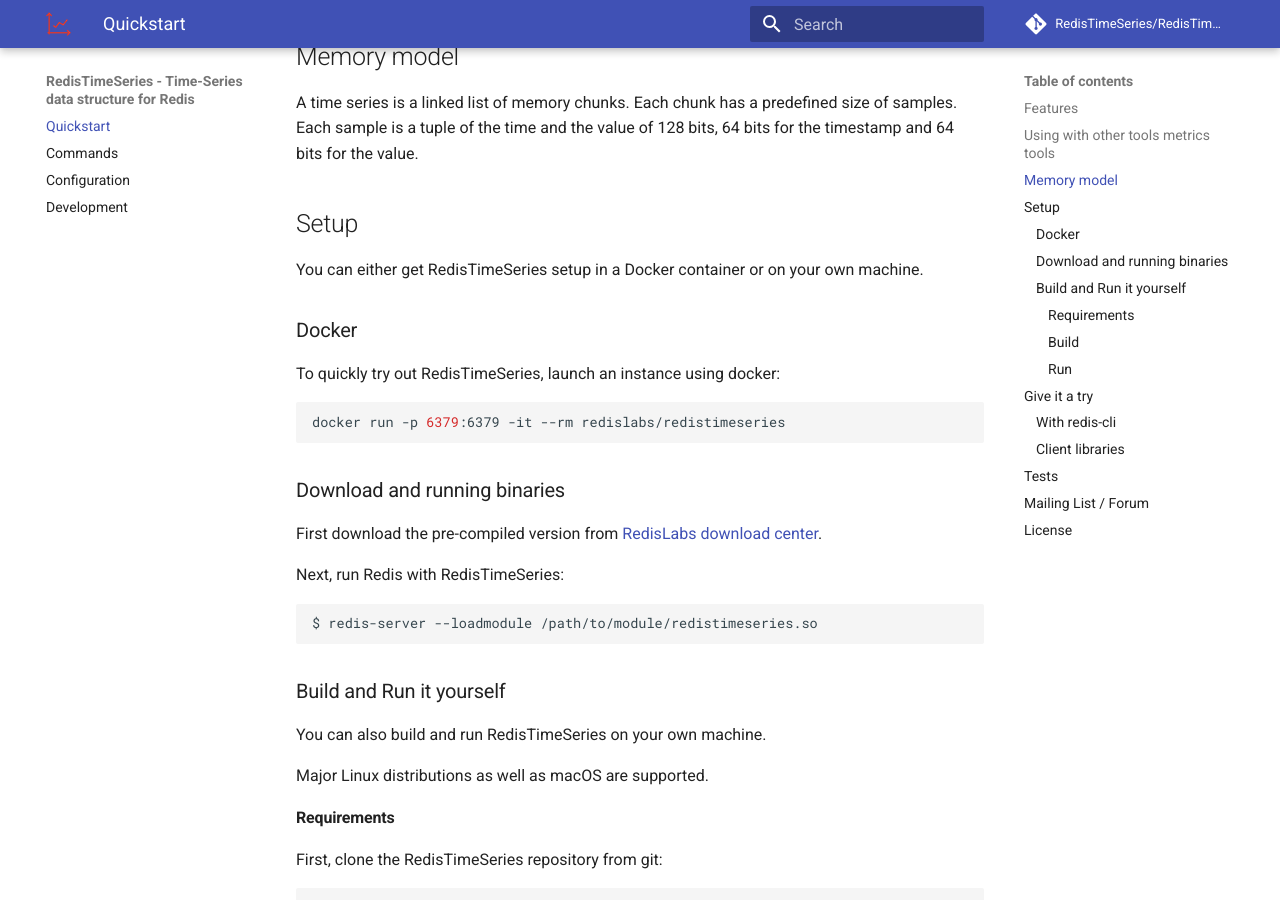
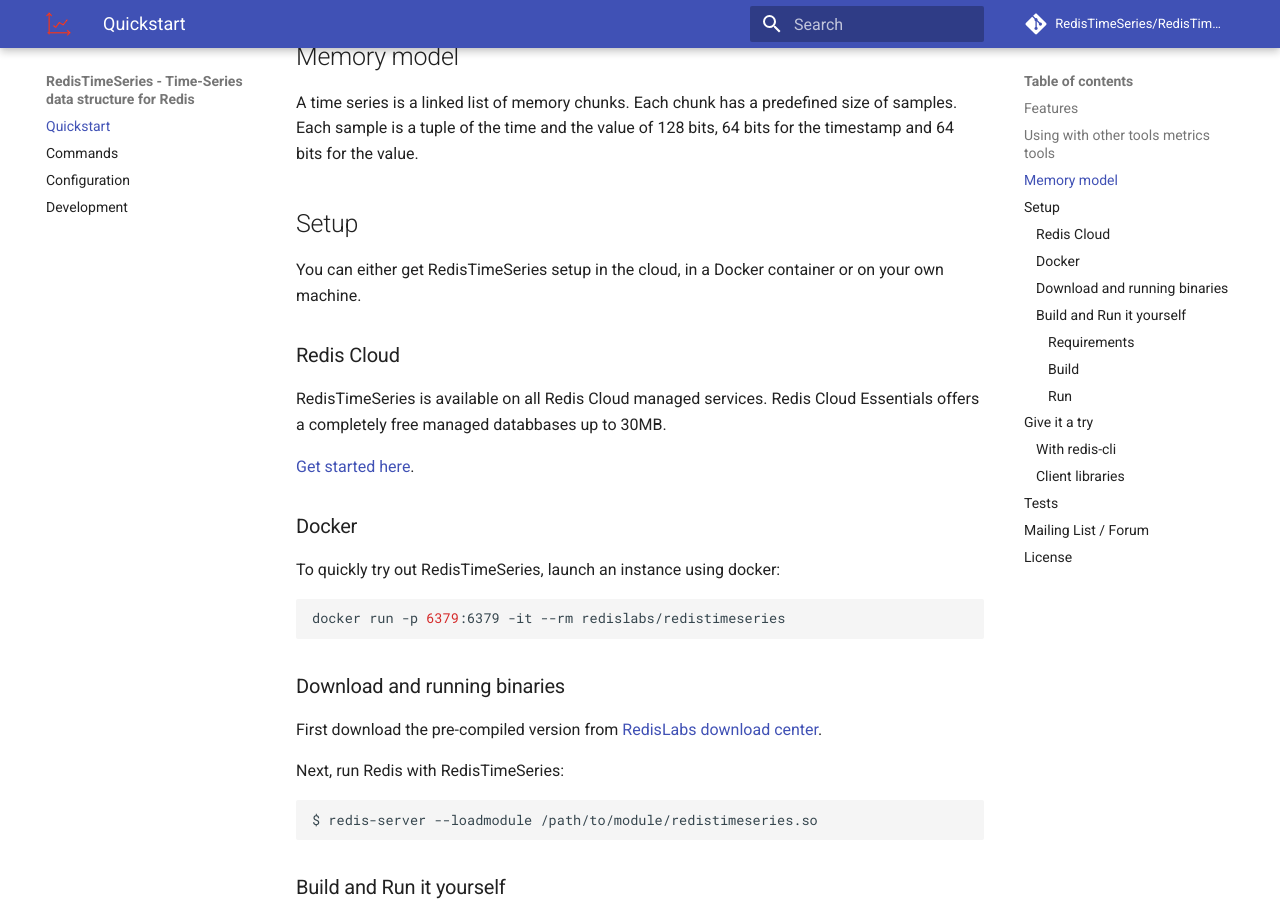
Before and after one commit to RedisTimeSeries/RedisTimeSeries, an MkDocs documentation site: the page built from docs/index.md, in a window 1280 px wide and 900 px high, scrolled down 1145 px. Built offline with MkDocs 1.6.1 and Material for MkDocs 9.7.7, drawn with Linux system fonts in a browser that asks for light colours; comment, search, counter and statistics services are not loaded; old or Windows-style settings are respelled for this version of MkDocs.

Commit message:
adding redis cloud essentials to docs (#455)
please hold back merging

```diff
--- a/docs/index.md
+++ b/docs/index.md
@@ -34,7 +34,14 @@
 
 ## Setup
 
-You can either get RedisTimeSeries setup in a Docker container or on your own machine.
+You can either get RedisTimeSeries setup in the cloud, in a Docker container or on your own machine.
+
+### Redis Cloud
+
+RedisTimeSeries is available on all Redis Cloud managed services.  Redis Cloud Essentials offers a completely free managed databbases up to 30MB.
+
+[Get started here](https://redislabs.com/redis-enterprise-cloud/).
+
 
 ### Docker
 To quickly try out RedisTimeSeries, launch an instance using docker:
```
